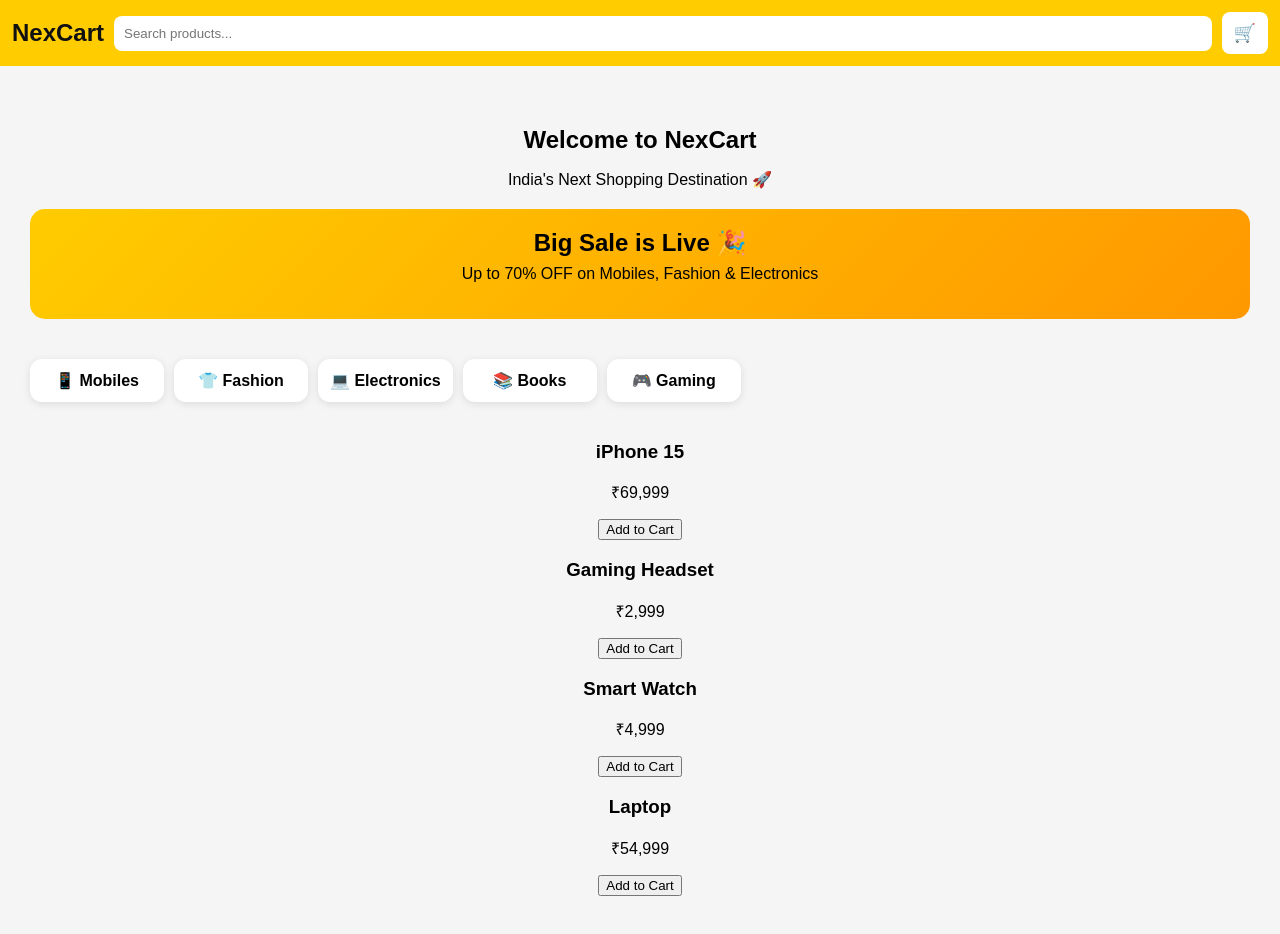
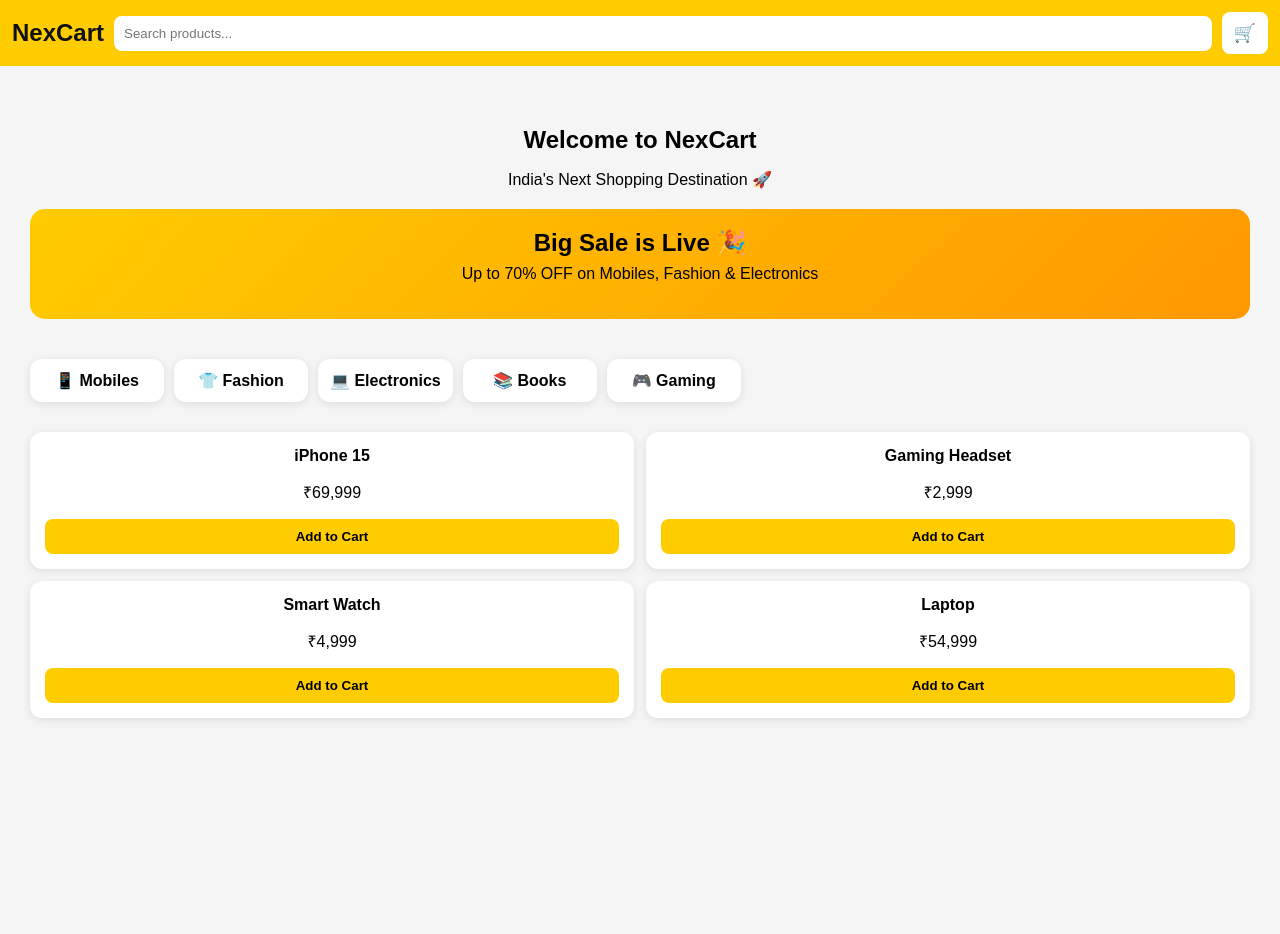
Before and after one commit to singhrajnish12399-dev/NexCart, a React (Vite) app: page / in a window 1280 px wide. After the commit the page ends 800 px from the top, so only its background shows below. Built offline with nearby package versions, Linux system fonts and the light colour scheme.

Commit message:
Update index.css

```diff
--- a/src/index.css
+++ b/src/index.css
@@ -72,3 +72,31 @@ body {
 .banner p {
   margin-top: 8px;
 }
+.products {
+  display: grid;
+  grid-template-columns: repeat(2, 1fr);
+  gap: 12px;
+  padding: 10px;
+}
+
+.product-card {
+  background: white;
+  border-radius: 12px;
+  padding: 15px;
+  text-align: center;
+  box-shadow: 0 2px 8px rgba(0, 0, 0, 0.1);
+}
+
+.product-card h3 {
+  margin: 0 0 10px;
+  font-size: 16px;
+}
+
+.product-card button {
+  border: none;
+  background: #ffcc00;
+  padding: 10px;
+  border-radius: 8px;
+  width: 100%;
+  font-weight: bold;
+}
```
